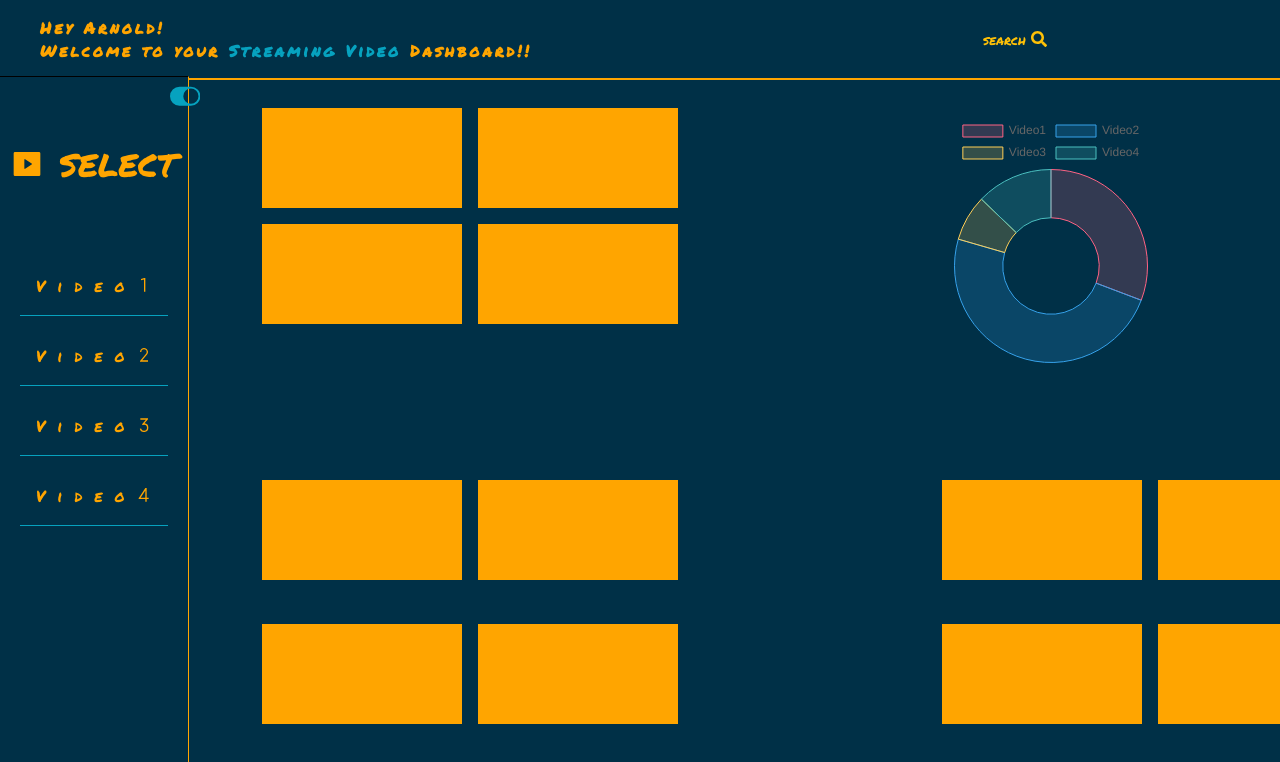
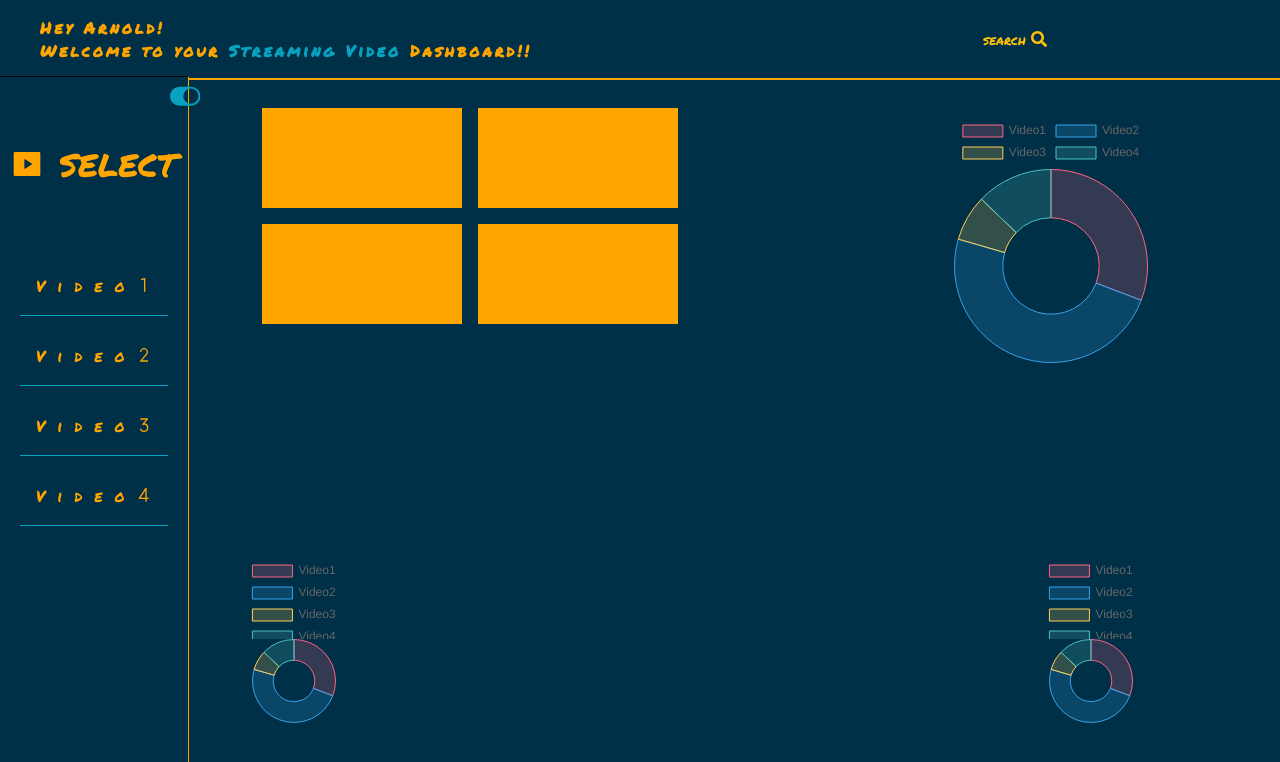
Before and after one commit to si3mshady/video_streaming_dashboard_k8s, a React (Create React App) app: page / in a window 1280 px wide. Shown: the top 762 px of the page. Built offline with nearby package versions, Linux system fonts and the light colour scheme.

Commit message:
small changes

```diff
--- a/src/components/Dashboard.jsx
+++ b/src/components/Dashboard.jsx
@@ -3,6 +3,7 @@ import styled from 'styled-components'
 import Topbar from './Topbar'
 import Media from './Media'
 import {App} from './Donut'
+
 export default function Dashboard() {
   return (
     <>
@@ -17,8 +18,8 @@ export default function Dashboard() {
         </div>
 
         <div className='dashboard_container__bottom'>
-                <Media />
-                <Media />
+        <App />
+        <App />
 
         </div>
     </div>
@@ -59,11 +60,21 @@ background-color: #003047 !important;
 
     &__bottom {
         width: 100%;
-
+        justify-content: space-between;
+        align-items: center;
         height: 50%;
         margin: 0 30px;
-        display: grid;
-        grid-template-columns: repeat(2, 1fr);
+        display: flex;
+        ${'' /* grid-template-columns: repeat(2, 1fr); */}
+
+       > * :first-of-type() {
+            background-color: white;
+        }
+
+        > * :nth-of-type(1) {
+            ${'' /* background-color: orange; */}
+            margin-left: 5rem;
+        }
     }
 }
 
```
Also changed, not shown: src/components/Line.jsx (added, +31 -0 lines).
